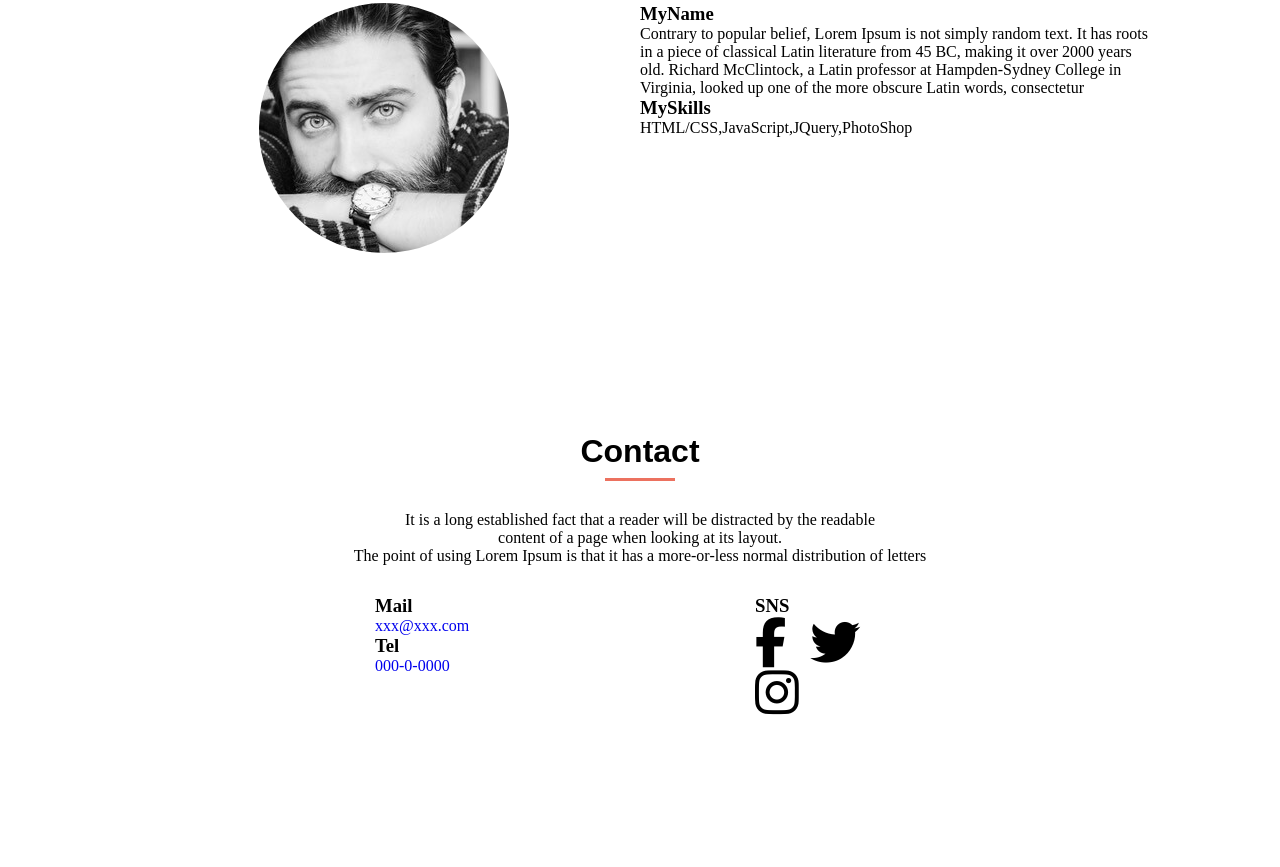
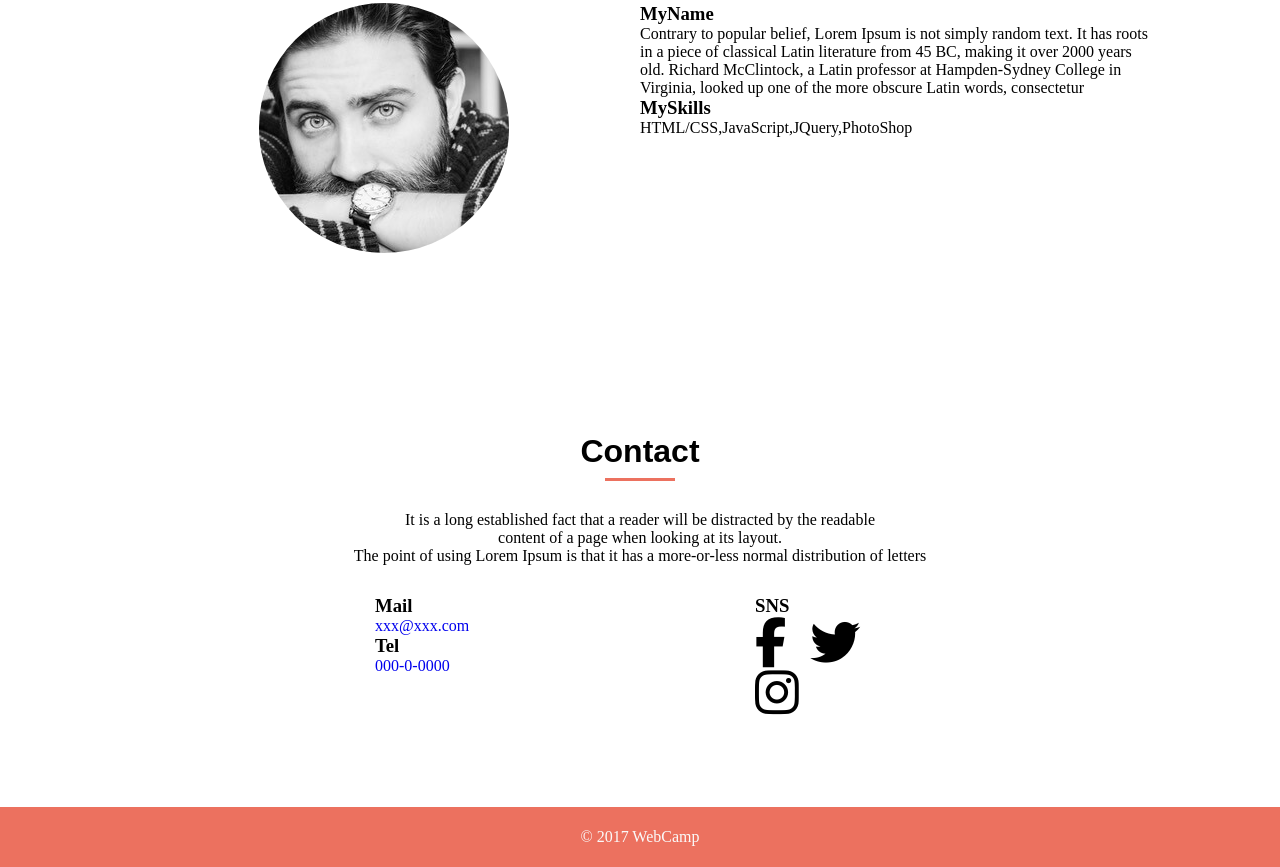
Before and after one commit to Jiima33/mysite-practice, a plain HTML site: page mysite.html in a window 1280 px wide. Shown: the part 2401-3268 px from the top of the page. Before the commit the page ends 3208 px from the top, so only its background shows below. Drawn offline with Linux system fonts and the light colour scheme.

Commit message:
html css practice

```diff
--- a/mysite.css
+++ b/mysite.css
@@ -174,7 +174,7 @@ nav {
 .fa {
   display: inline-block;
   font-size: inherit;
-  text-readering: auto;
+  text-rendering: auto;
 }
 
 .strength-title {
@@ -234,7 +234,15 @@ nav {
   margin-right: 0;
 }
 
-/*.fa {*/
-/*  display: inline-block;*/
-/*  text-readering: auto;*/
-/*}*/
+footer {
+  width: 100%;
+  height: 60px;
+  background-color: #EC715F;
+  line-height: 60px;
+}
+
+.copyright {
+  font-size: 16px;
+  color: #FAFAFA;
+  text-align: center;
+}
--- a/mysite.html
+++ b/mysite.html
@@ -154,5 +154,9 @@
         </div>
       </div>
     </section>
+  <!--Footer-->
+    <footer>
+      <p class="copyright">©︎ 2017 WebCamp</p>
+    </footer>
   </body>
 </html>
```
